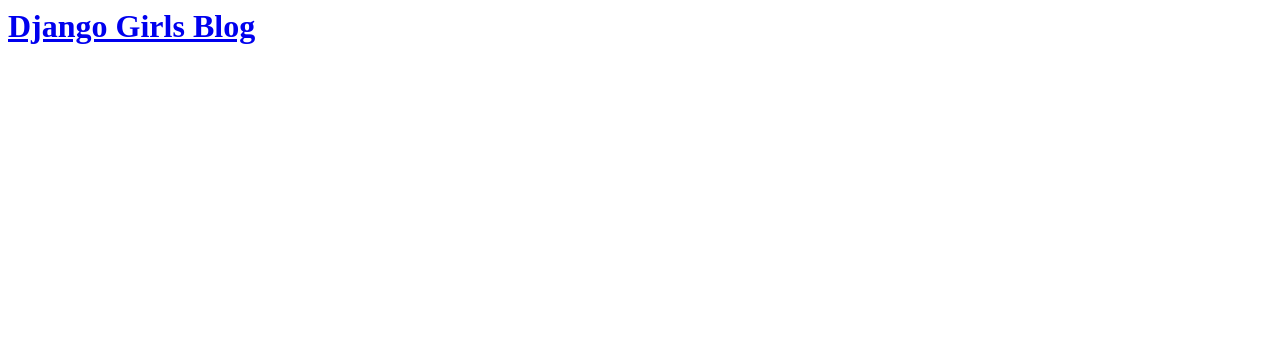
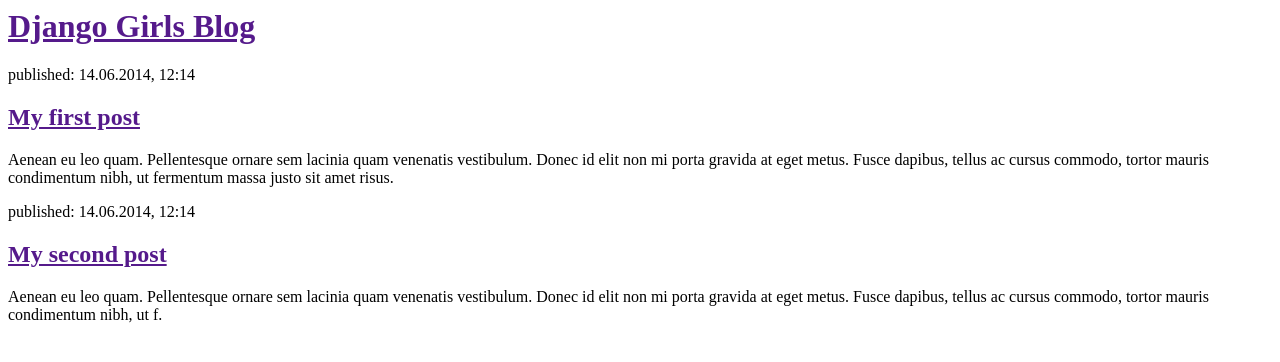
Before and after one commit to alicia7chen/my-first-blog, a Django app: page / in a window 1280 px wide. Shown: the top 362 px of the page. Run offline with Django 3.2, Linux system fonts and the light colour scheme; data that the repository does not hold is empty.

Commit message:
Changed the HTML for the site.

```diff
--- a/blog/templates/blog/post_list.html
+++ b/blog/templates/blog/post_list.html
@@ -3,16 +3,20 @@
         <title>Django Girls blog</title>
     </head>
     <body>
-			<div>
-    			<h1><a href="/">Django Girls Blog</a></h1>
-			</div>
+        <div>
+            <h1><a href="">Django Girls Blog</a></h1>
+        </div>
 
-{% for post in posts %}
-    	<div>
-        <p>published: {{ post.published_date }}</p>
-        <h1><a href="">{{ post.title }}</a></h1>
-        <p>{{ post.text|linebreaksbr }}</p>
-    	</div>
-{% endfor %}
+        <div>
+            <p>published: 14.06.2014, 12:14</p>
+            <h2><a href="">My first post</a></h2>
+            <p>Aenean eu leo quam. Pellentesque ornare sem lacinia quam venenatis vestibulum. Donec id elit non mi porta gravida at eget metus. Fusce dapibus, tellus ac cursus commodo, tortor mauris condimentum nibh, ut fermentum massa justo sit amet risus.</p>
+        </div>
+
+        <div>
+            <p>published: 14.06.2014, 12:14</p>
+            <h2><a href="">My second post</a></h2>
+            <p>Aenean eu leo quam. Pellentesque ornare sem lacinia quam venenatis vestibulum. Donec id elit non mi porta gravida at eget metus. Fusce dapibus, tellus ac cursus commodo, tortor mauris condimentum nibh, ut f.</p>
+        </div>
     </body>
 </html>
```
